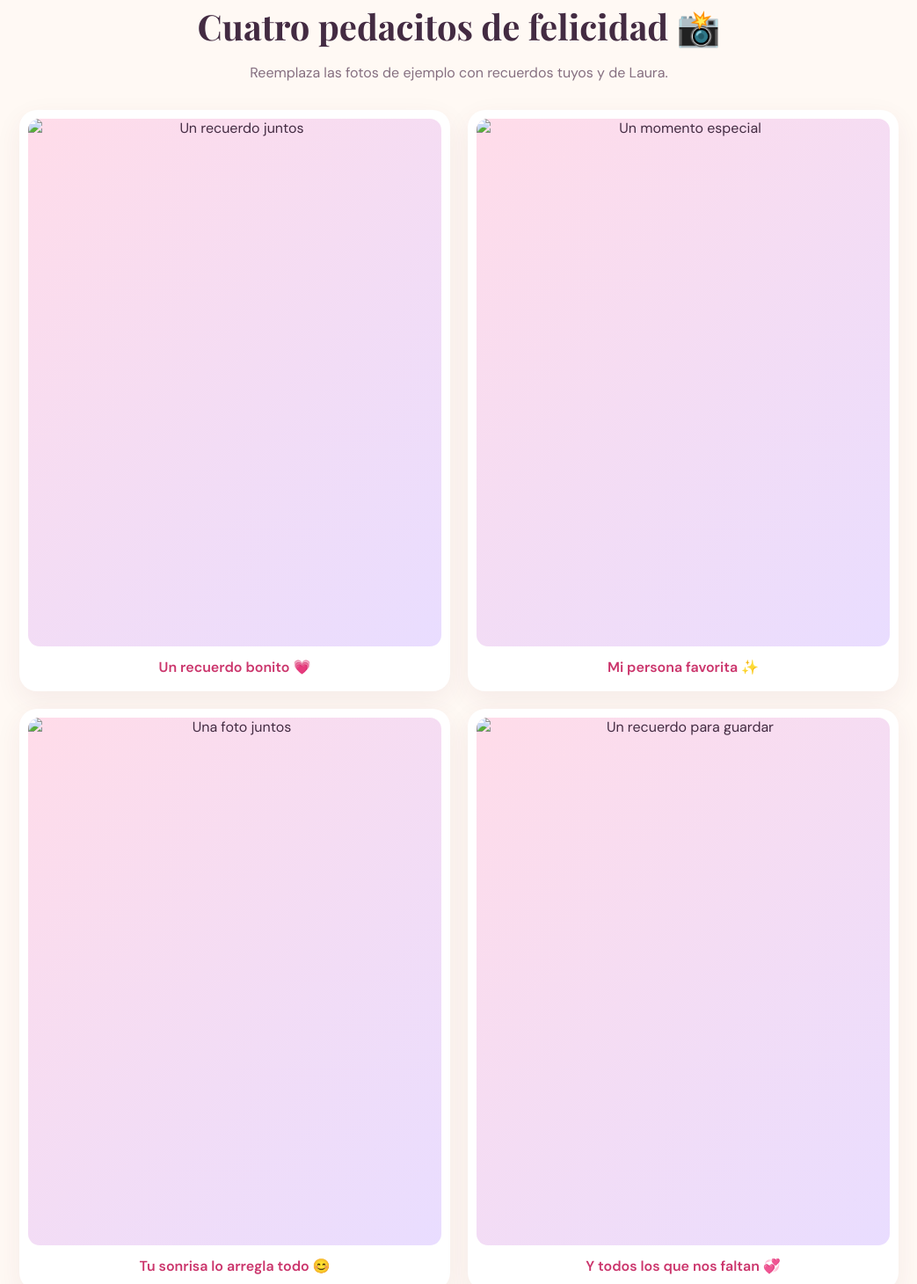
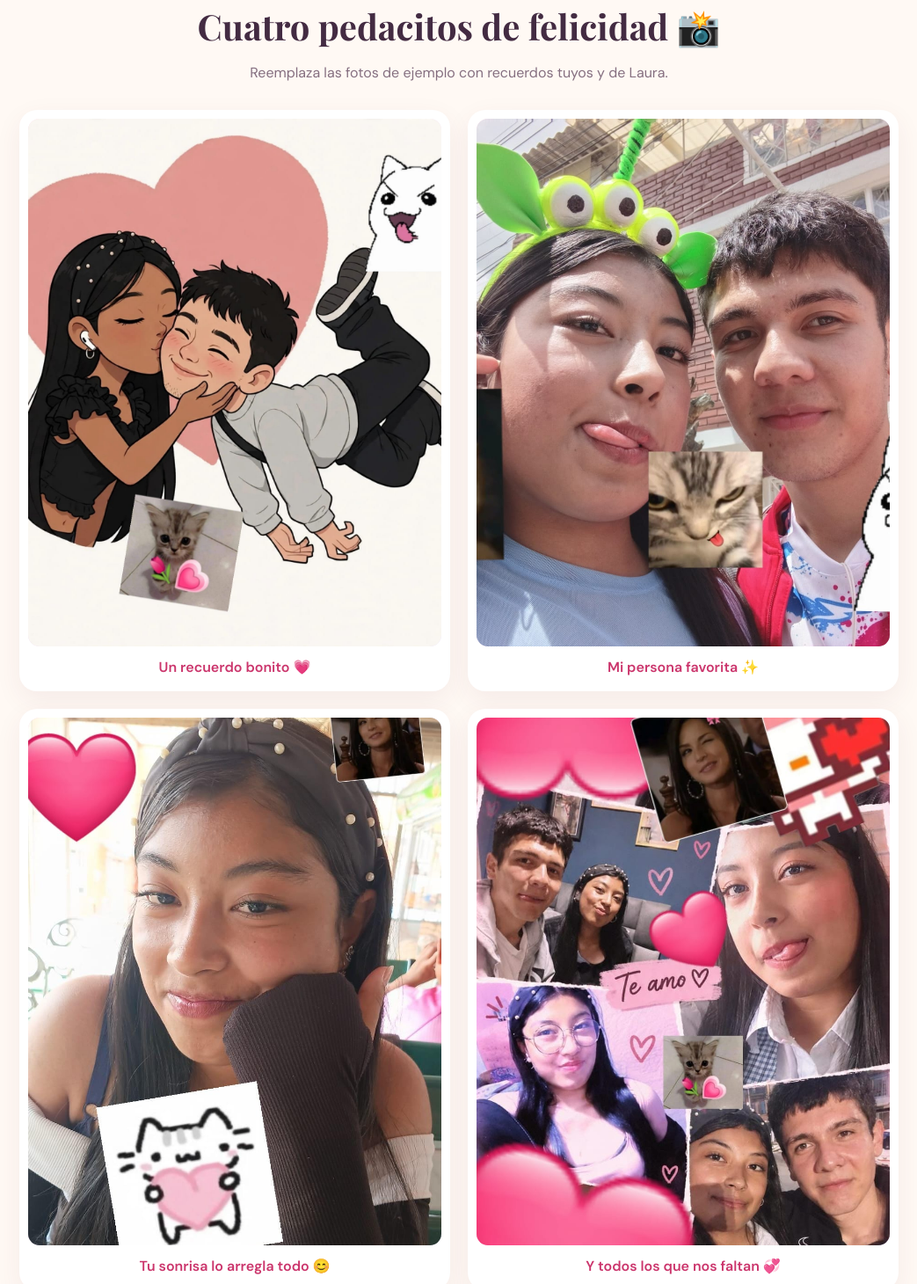
Before and after one commit to ENEB2-09/LAURA, a plain HTML site: page index.html in a window 1280 px wide. Shown: the part 1100-2560 px from the top of the page at 88% size, without its empty margins (118-1161 px from the left). Drawn offline with nearby package versions, Linux system fonts and the light colour scheme.

Commit message:
Add files via upload

```diff
--- a/index.html
+++ b/index.html
@@ -39,19 +39,23 @@
 
       <div class="photo-grid">
         <figure class="photo-card">
-          <img src="fotos/IMG-20261120-WA0002.jpg" alt="Un recuerdo juntos">
+          <img src=" IMG-20261120-WA0002.jpg" alt="Un recuerdo juntos">
+
           <figcaption>Un recuerdo bonito 💗</figcaption>
         </figure>
         <figure class="photo-card">
-          <img src="fotos/IMG-20261120-WA0004.jpg" alt="Un momento especial">
+          <img src="IMG-20261120-WA0004.jpg" alt="Un momento especial">
+
           <figcaption>Mi persona favorita ✨</figcaption>
         </figure>
         <figure class="photo-card">
-          <img src="fotos/IMG-20261120-WA0003.jpg" alt="Una foto juntos" class="foto">
+          <img src="IMG-20261120-WA0003.jpg" alt="Una foto juntos" class="foto">
+
           <figcaption>Tu sonrisa lo arregla todo 😊</figcaption>
         </figure>
         <figure class="photo-card">
-          <img src="fotos/IMG-20261120-WA0001.jpg" alt="Un recuerdo para guardar">
+          <img src="IMG-20261120-WA0001.jpg" alt="Un recuerdo para guardar">
+
           <figcaption>Y todos los que nos faltan 💞</figcaption>
         </figure>
       </div>
```
